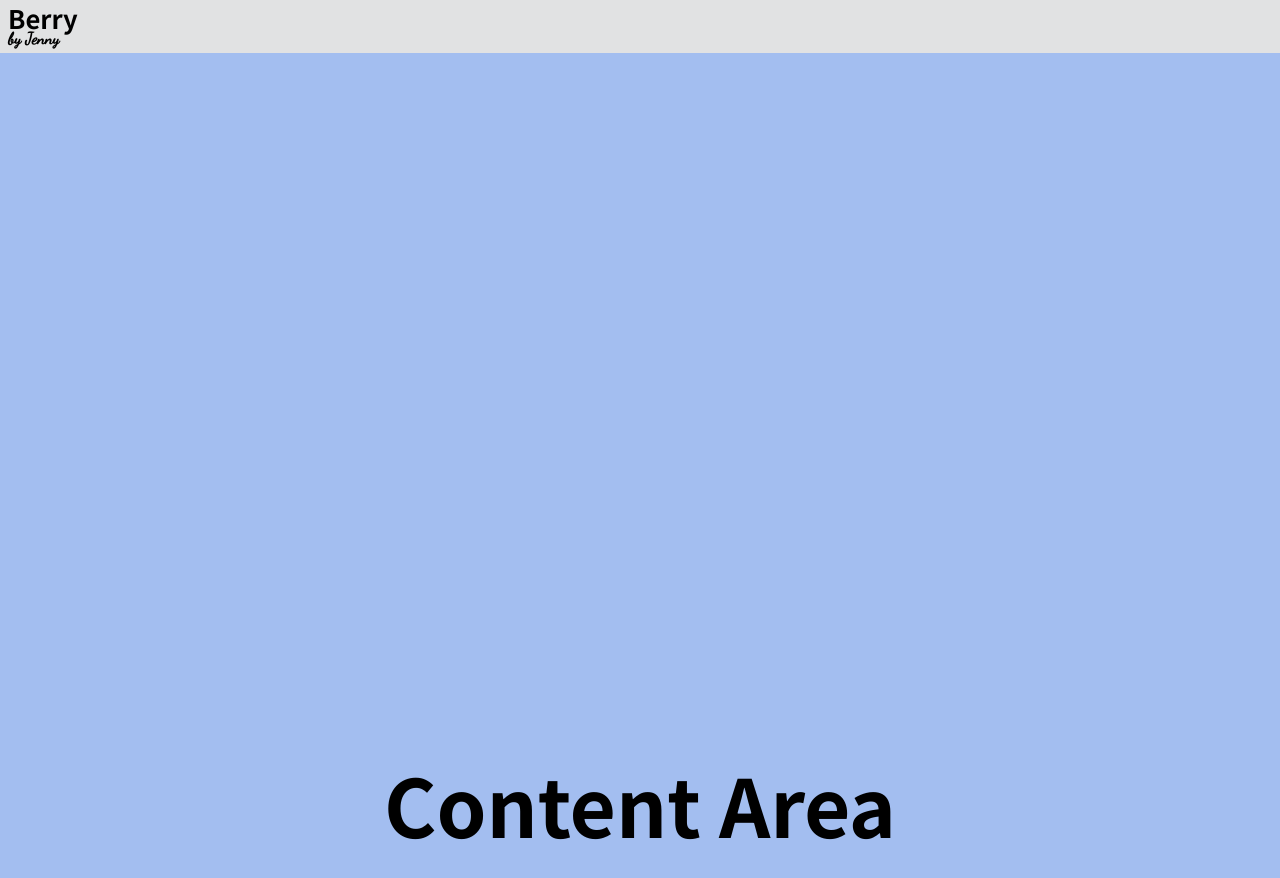
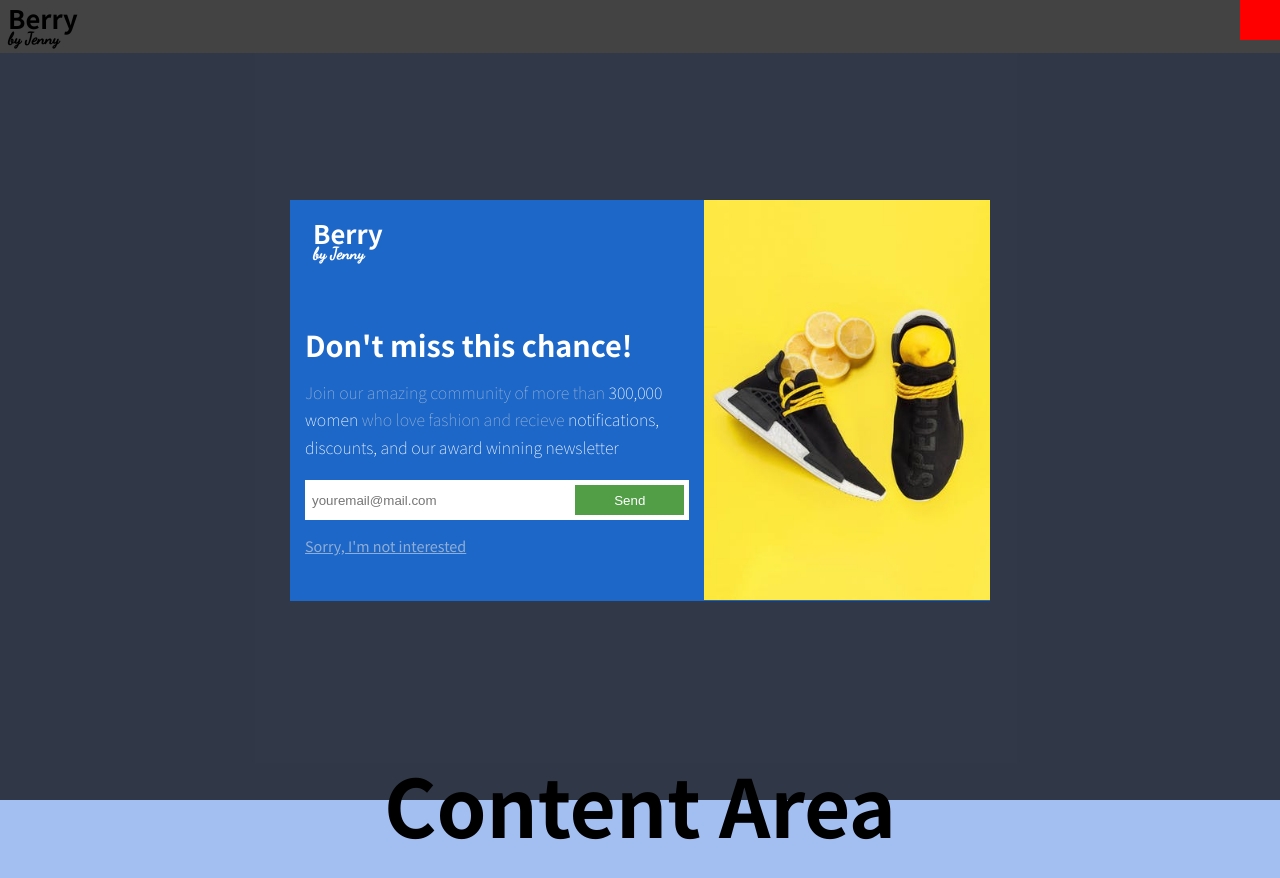
Before and after one commit to SolomanGarcia/cp-capture-email, a plain HTML site: page index.html in a window 1280 px wide. Shown: the top 878 px of the page. Drawn offline with Linux system fonts and the light colour scheme.

Commit message:
work on modal

```diff
--- a/css/style.css
+++ b/css/style.css
@@ -22,3 +22,113 @@
   font-family: "Dancing Script", cursive;
   font-size: 1.3rem;
 }
+
+.email-modal {
+  position: fixed;
+  top: 0;
+  left: 0;
+  width: 100vw;
+  height: 100vh;
+  background: rgba(0, 0, 0, 0.7);
+  display: flex;
+  justify-content: center;
+  align-items: center;
+  transition: all 0.4s ease-in-out;
+  visibility: hidden;
+  opacity: 0;
+}
+
+.email-modal--visible {
+  visibility: visible;
+  opacity: 1;
+}
+
+.email-modal__close-btn {
+  position: fixed;
+  top: 0;
+  right: 0;
+  padding: 20px;
+  cursor: pointer;
+  background: red;
+}
+
+.email-modal .gg-close {
+  color: white;
+}
+
+.gg-close {
+  --ggs: 2;
+}
+
+.email-modal__container {
+  background: rgba(29, 103, 200, 1);
+  max-width: 700px;
+  width: 100%;
+  color: white;
+  display: flex;
+  position: relative;
+  overflow: hidden;
+}
+
+.email-modal__info {
+  width: 100%;
+  padding: 15px;
+}
+
+.email-modal__info .logo {
+  margin-bottom: 4rem;
+}
+
+.email-modal h2 {
+  font-size: 1.8rem;
+  margin-bottom: 1.2rem;
+}
+
+.email-modal__message {
+  color: rgba(221, 221, 221, 0.63);
+  font-weight: 100;
+  line-height: 1.7;
+  margin-bottom: 1.2rem;
+}
+
+.email-modal__highlight-text {
+  color: white;
+}
+
+.email-modal__form-group {
+  background: white;
+  display: flex;
+  padding: 5px;
+  margin-bottom: 1.2rem;
+}
+
+.email-modal__input {
+  background: white;
+  border: 0px solid;
+  width: 100%;
+  height: 30px;
+}
+
+.email-modal__button {
+  background: rgba(81, 158, 71, 1);
+  color: white;
+  border: 0;
+  width: 150px;
+  cursor: pointer;
+}
+
+.email-modal__decline-offer {
+  color: rgba(221, 221, 221, 0.6);
+  text-decoration: underline;
+  font-size: 0.9rem;
+  cursor: pointer;
+  transition: color 0.3s ease-in-out;
+}
+
+.email-modal__decline-offer:hover {
+  color: white;
+}
+
+.email-modal__side-img img {
+  height: 400px;
+}
--- a/index.html
+++ b/index.html
@@ -25,5 +25,41 @@
     <main class="content-area">
       <h1>Content Area</h1>
     </main>
+    <section class="email-modal email-modal--visible">
+      <div class="email-modal__close-btn">
+        <i class="gg-close"></i>
+      </div>
+      <div class="email-modal__container">
+        <div class="email-modal__info">
+          <div class="logo">
+            Berry
+            <div class="logo__sub">by Jenny</div>
+          </div>
+          <h2>Don't miss this chance!</h2>
+          <p class="email-modal__message">
+            Join our amazing community of more than
+            <span class="email-modal__highlight-text">300,000 women</span> who
+            love fashion and recieve
+            <span class="email-modal__highlight-text"
+              >notifications, discounts, and our award winning newsletter</span
+            >
+          </p>
+          <div class="email-modal__form-group">
+            <input
+              type="text"
+              class="email-modal__input"
+              placeholder="youremail@mail.com"
+            />
+            <button class="email-modal__button">Send</button>
+          </div>
+          <div class="email-modal__decline-offer">
+            Sorry, I'm not interested
+          </div>
+        </div>
+        <div class="email-modal__side-img">
+          <img src="img/pexels-photo-4462782.jpeg" />
+        </div>
+      </div>
+    </section>
   </body>
 </html>
```
Also changed, not shown: img/pexels-photo-4462782.jpeg (added), 1 other file.
